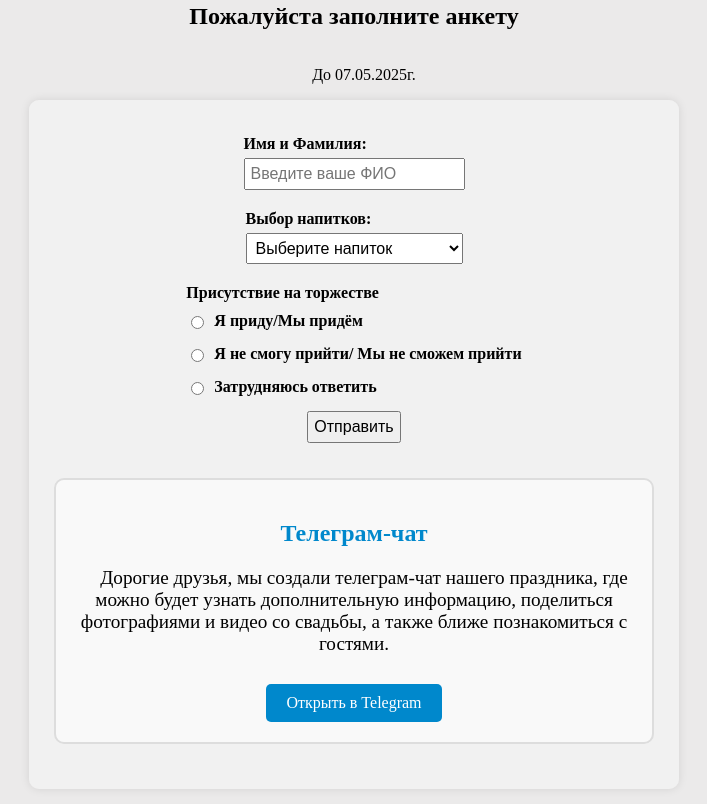
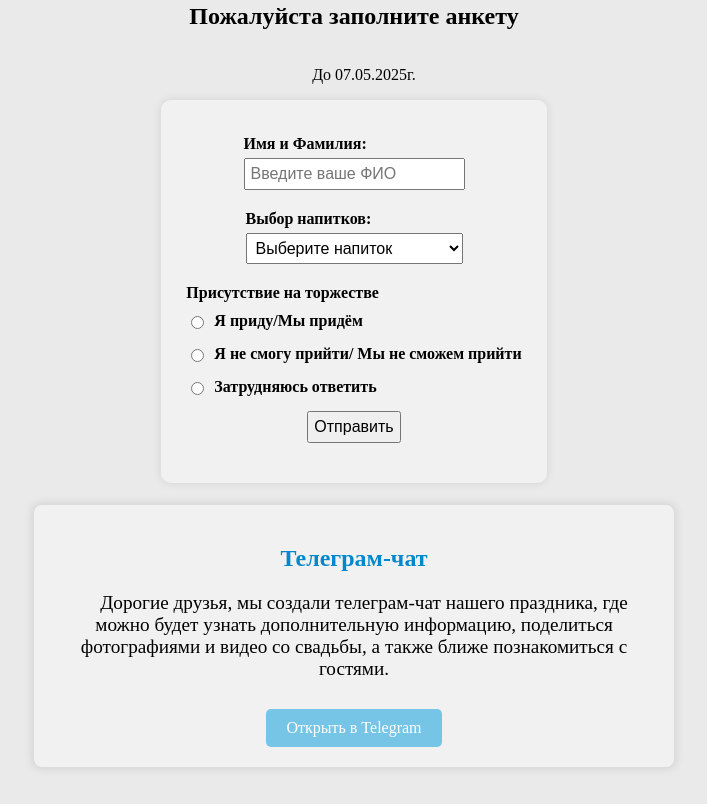
Before and after one commit to Valentin-KV/wedding, a website: page index.html in a window 1280 px wide. Shown: the part 2690-3494 px from the top of the page, without its empty margins (286-993 px from the left). Drawn offline with Linux system fonts and the light colour scheme.

Commit message:
fix: fix telegram-block style

```diff
--- a/index.html
+++ b/index.html
@@ -73,7 +73,8 @@
                         <li>
                             <button class="accordion-toggle">Что делать, если..?<span class="plus-icon">+</span></button>
                             <div class="accordion-content">
-                                <p>Если вы заблудились по дороге или у вас возникли вопросы, не стесняйтесь обращаться к нашему координатору, она обязательно вам поможет</p>
+                                <p>Если вы заблудились по дороге или у вас возникли вопросы, не стесняйтесь обращаться к нам в наш Телеграм-чат</p>
+                                <a href="https://t.me/+7TN3rC6BiGAyMTMy" class="btn">Открыть в Telegram</a>
                             </div>
                         </li>
                     </ul>
@@ -128,11 +129,12 @@
                         <button type="submit">Отправить</button>
                         <span id="responseMessage"></span>
                     </form>
-                    <div class="telegram-block">
-                        <h2>Телеграм-чат</h2>
-                        <p>Дорогие друзья, мы создали телеграм-чат нашего праздника, где можно будет узнать дополнительную информацию, поделиться фотографиями и видео со свадьбы, а также ближе познакомиться с гостями.</p>
-                        <a href="https://t.me/+7TN3rC6BiGAyMTMy" class="btn">Открыть в Telegram</a>
-                    </div>
+
+                </div>
+                <div class="telegram-block">
+                    <h2>Телеграм-чат</h2>
+                    <p>Дорогие друзья, мы создали телеграм-чат нашего праздника, где можно будет узнать дополнительную информацию, поделиться фотографиями и видео со свадьбы, а также ближе познакомиться с гостями.</p>
+                    <a href="https://t.me/+7TN3rC6BiGAyMTMy" class="btn">Открыть в Telegram</a>
                 </div>
             </div>
         </div>
--- a/styles/style.css
+++ b/styles/style.css
@@ -180,16 +180,32 @@ p {
 }
 
 .accordion-content {
+    display: flex;
+    flex-direction: column;
     max-height: 0;
     overflow: hidden;
     transition: max-height 0.3s ease-in-out, padding 0.3s ease-in-out;
     padding: 0 10px;
     background-color: #ebeaea;
+    text-align: center;
 }
 
 .accordion-content.show {
     max-height: 100px; /* Установите максимальную высоту в зависимости от содержимого */
     padding: 10px;
+}
+
+.btn {
+    background-color: #76c4e6;
+    color: #fff;
+    padding: 10px 20px;
+    text-decoration: none;
+    border-radius: 5px;
+    display: inline-block;
+    margin-top: 10px;
+}
+.btn:hover {
+    background-color: #0077b3;
 }
 
 .geo {
@@ -286,10 +302,11 @@ input, select, button {
 }
 
 .telegram-block {
-    background-color: #f9f9f9;
     border: 2px solid #ddd;
     padding: 20px;
     border-radius: 10px;
+    background-color: rgb(243 243 243 / 80%);
+    box-shadow: 0 0 10px rgba(0, 0, 0, 0.1);
     text-align: center;
     max-width: 600px;
     margin: 20px auto;
@@ -301,7 +318,7 @@ input, select, button {
     font-size: 1.2em;
 }
 .telegram-block .btn {
-    background-color: #0088cc;
+    background-color: #76c4e6;
     color: #fff;
     padding: 10px 20px;
     text-decoration: none;
```
